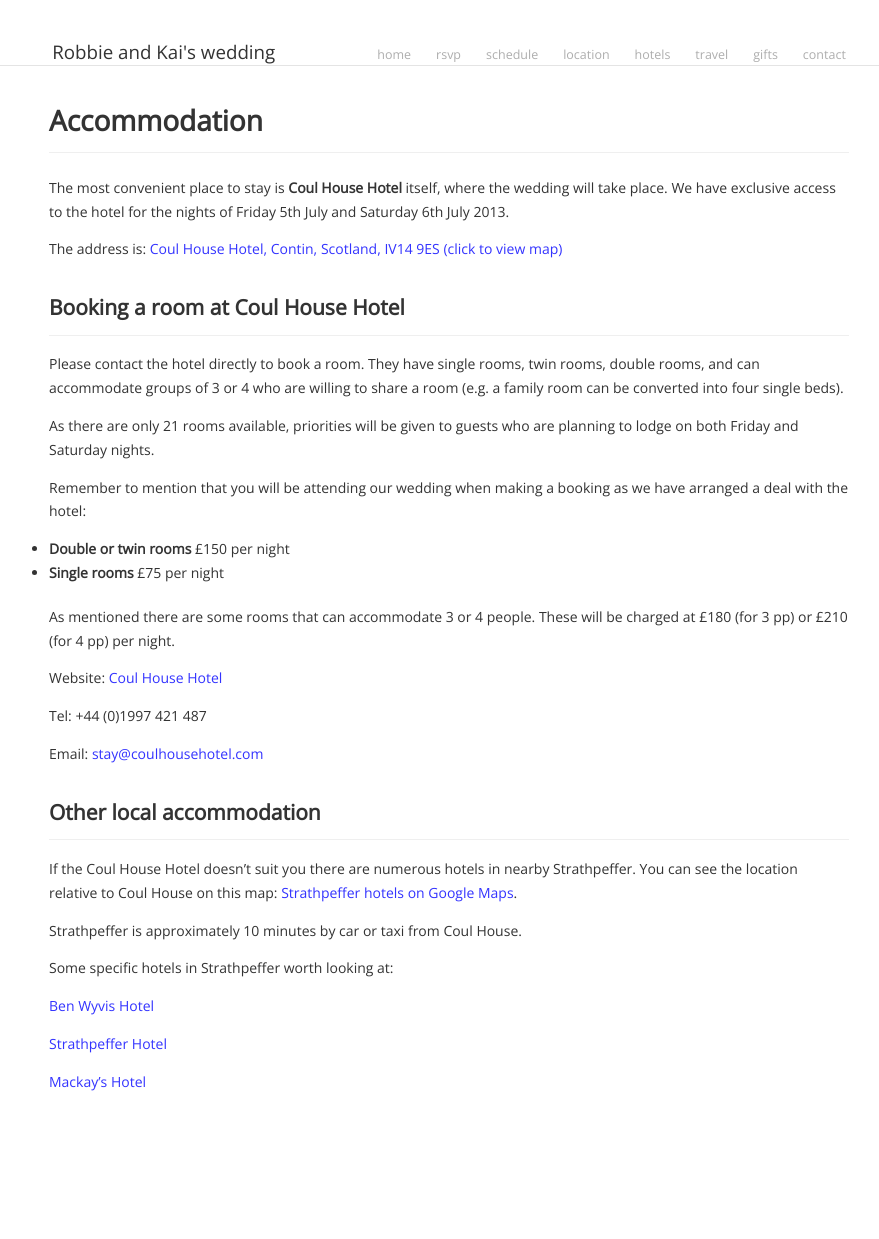
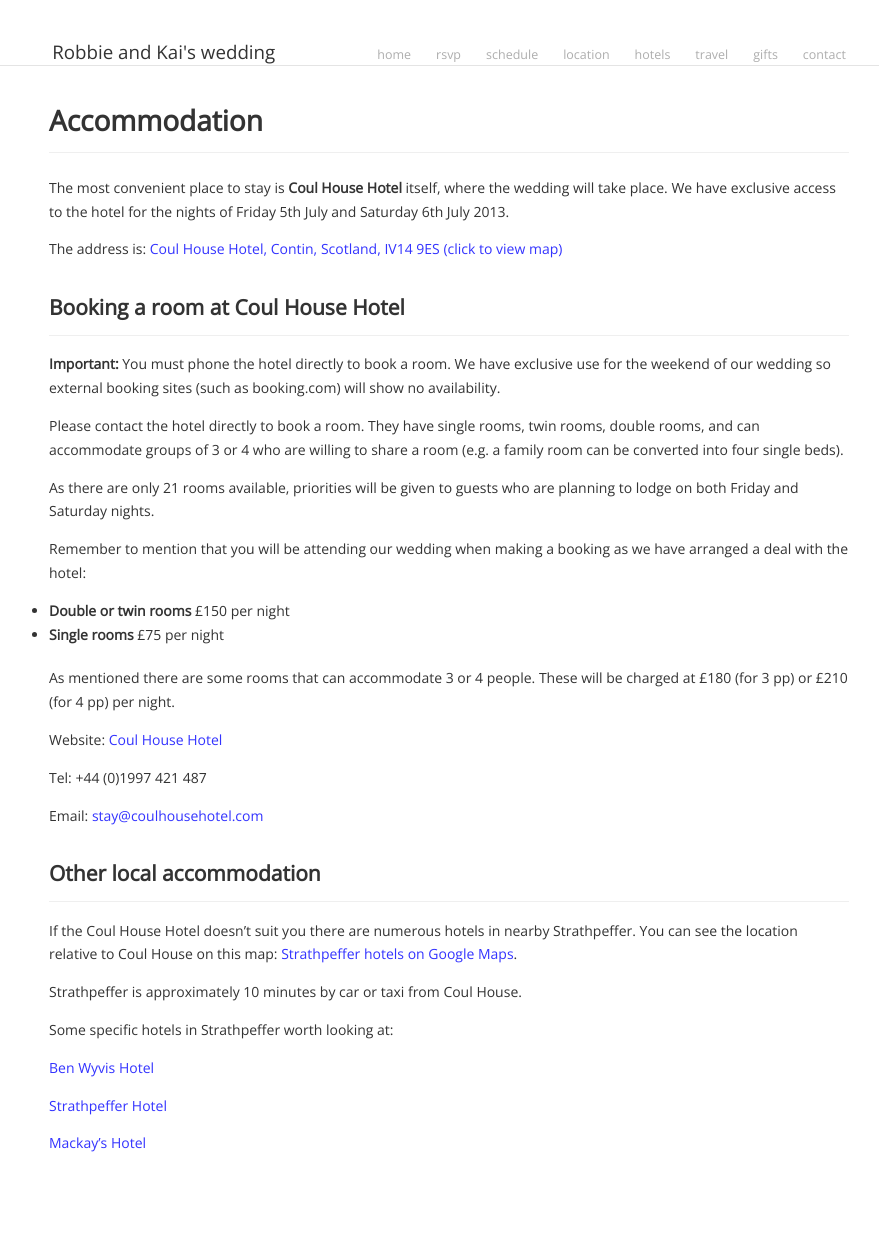
Before and after one commit to rjshade/robbieandkai.com, a Jekyll site: the page built from accommodation/index.md, in a window 1280 px wide. Shown: the whole page, without its empty margins (191-1070 px from the left). Built offline with Jekyll 4.4.1, drawn with Linux system fonts in a browser that asks for light colours; Markdown is read by kramdown in place of the engine named in the settings; before the commit the page ends 1178 px from its top, so only the background shows below that.

Commit message:
Update accommodation/index.md

```diff
--- a/accommodation/index.md
+++ b/accommodation/index.md
@@ -13,6 +13,8 @@ The address is:
 
 
 ## Booking a room at Coul House Hotel
+
+**Important:** You must phone the hotel directly to book a room. We have exclusive use for the weekend of our wedding so external booking sites (such as booking.com) will show no availability.
 
 Please contact the hotel directly to book a room. They have single rooms, twin rooms, double rooms, and can accommodate groups of 3 or 4 who are willing to share a room (e.g. a family room can be converted into four single beds).
 
```
